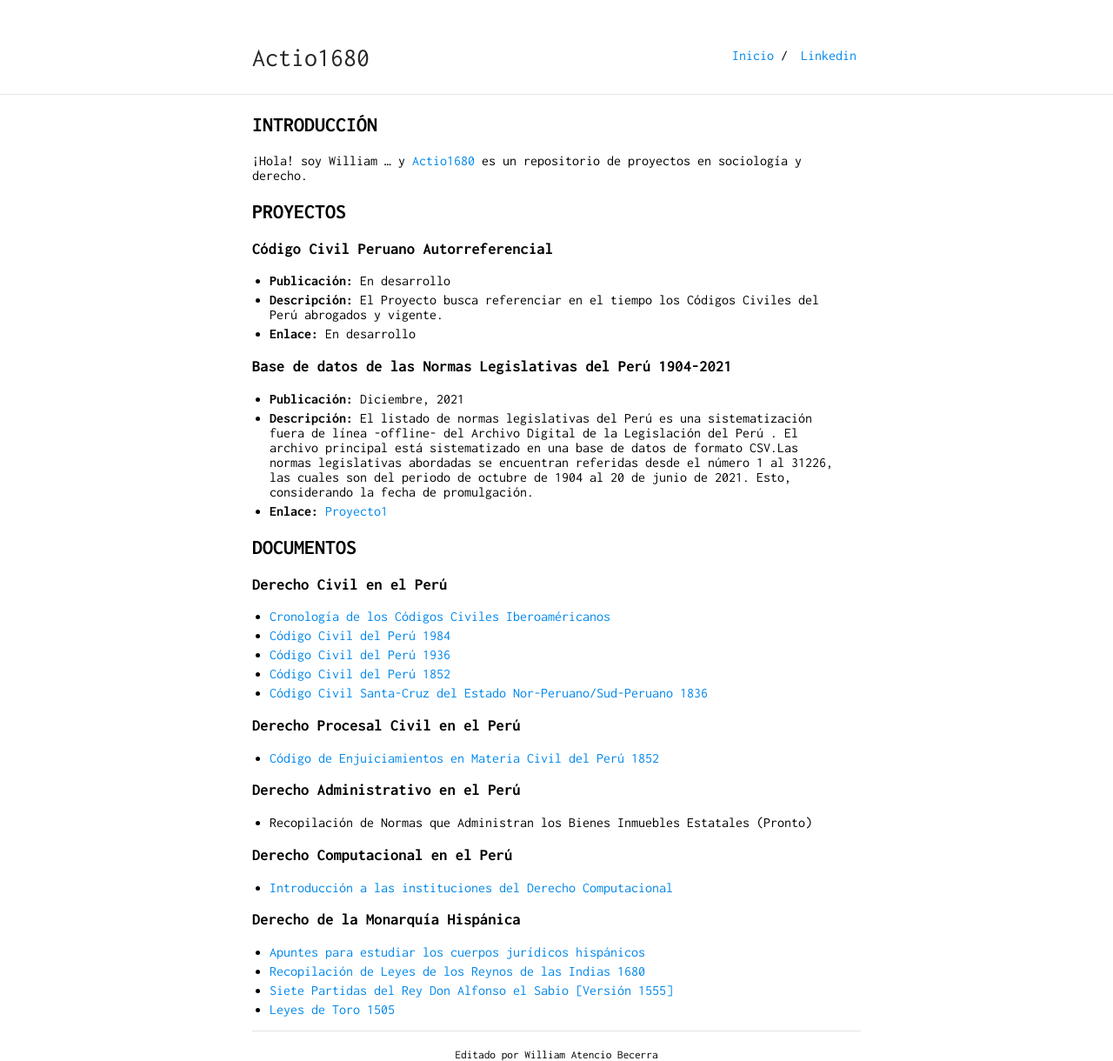
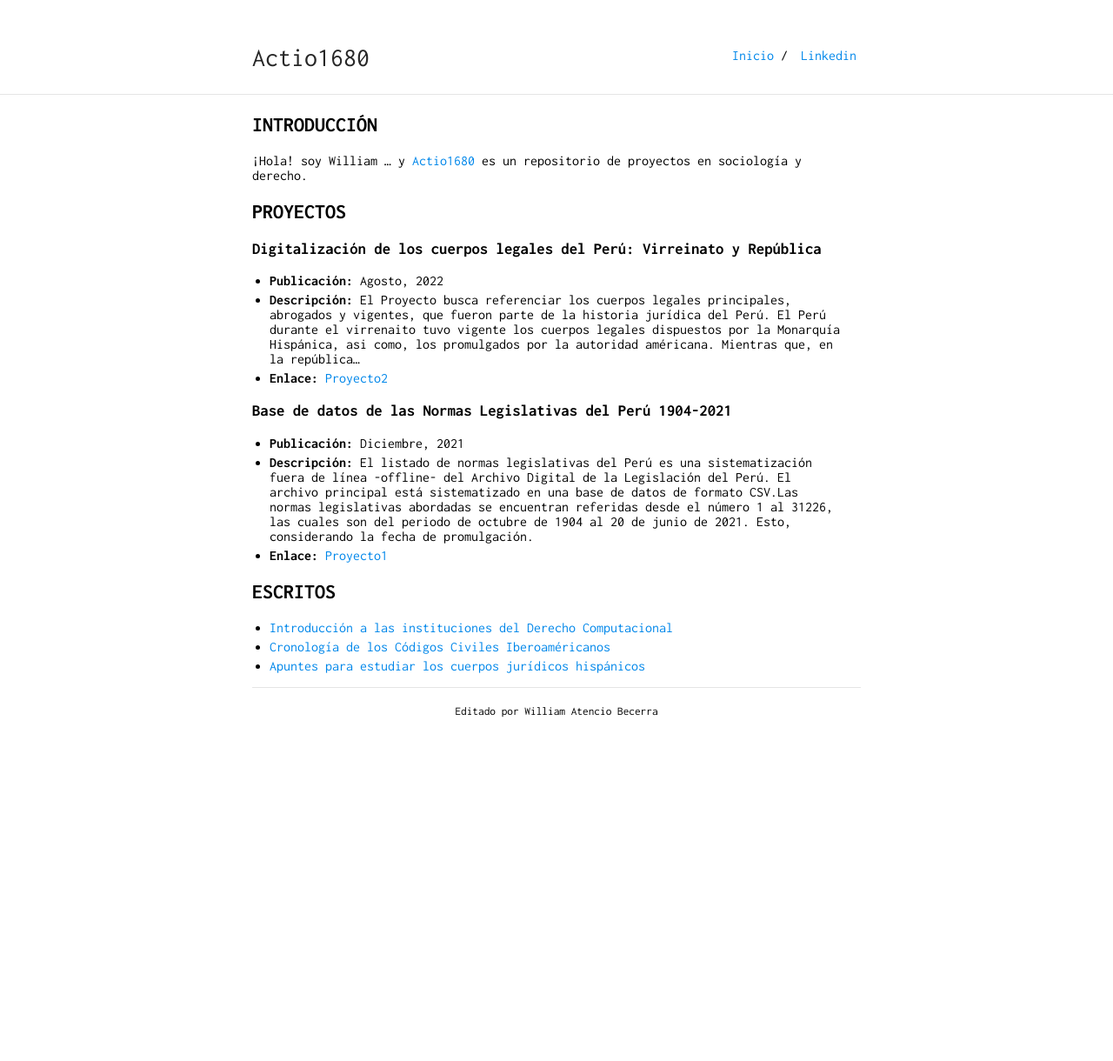
Before and after one commit to actio1680/actio1680.github.io, a Jekyll site: the page built from index.md, in a window 1280 px wide. Shown: the whole page at 87% size. Built offline with Jekyll 4.4.1, drawn with Linux system fonts in a browser that asks for light colours; our own code applies the rules of GitHub Pages for plain Markdown files; after the commit the page ends 900 px from its top, so only the background shows below that.

Commit message:
Update index.md

```diff
--- a/index.md
+++ b/index.md
@@ -10,38 +10,19 @@ layout: default
 
 ## PROYECTOS
 
-### Código Civil Peruano Autorreferencial
-- **Publicación:** En desarrollo
-- **Descripción:** El Proyecto busca referenciar en el tiempo los Códigos Civiles del Perú abrogados y vigente.
-- **Enlace:** En desarrollo
+### Digitalización de los cuerpos legales del Perú: Virreinato y República
+- **Publicación:** Agosto, 2022
+- **Descripción:** El Proyecto busca referenciar los cuerpos legales principales, abrogados y vigentes, que fueron parte de la historia jurídica del Perú. El Perú durante el virrenaito tuvo vigente los cuerpos legales dispuestos por la Monarquía Hispánica, asi como, los promulgados por la autoridad américana. Mientras que, en la república...
+- **Enlace:** [Proyecto2](proyectos/)
 
 ### Base de datos de las Normas Legislativas del Perú 1904-2021
 - **Publicación:** Diciembre, 2021
-- **Descripción:** El listado de normas legislativas del Perú es una sistematización fuera de línea -offline- del Archivo Digital de la Legislación del Perú . El archivo principal está sistematizado en una base de datos de formato CSV.Las normas legislativas abordadas se encuentran referidas desde el número 1 al 31226, las cuales son del periodo de octubre de 1904 al 20 de junio de 2021. Esto, considerando la fecha de promulgación.
+- **Descripción:** El listado de normas legislativas del Perú es una sistematización fuera de línea -offline- del Archivo Digital de la Legislación del Perú. El archivo principal está sistematizado en una base de datos de formato CSV.Las normas legislativas abordadas se encuentran referidas desde el número 1 al 31226, las cuales son del periodo de octubre de 1904 al 20 de junio de 2021. Esto, considerando la fecha de promulgación.
 - **Enlace:** [Proyecto1](proyectos/proyecto1.md)
 
 
-## DOCUMENTOS
-### Derecho Civil en el Perú
+## ESCRITOS
+
+- [Introducción a las instituciones del Derecho Computacional](paginas/escritos/instituciones-derecho-computacional.md)
 - [Cronología de los Códigos Civiles Iberoaméricanos](paginas/escritos/cronologiacc.md)
-- [Código Civil del Perú 1984](paginas/cc1984.md)
-- [Código Civil del Perú 1936](paginas/cc1936.md)
-- [Código Civil del Perú 1852](paginas/cc1852.md)
-- [Código Civil Santa-Cruz del Estado Nor-Peruano/Sud-Peruano 1836](paginas/cc1836.md)
-
-
-### Derecho Procesal Civil en el Perú
-- [Código de Enjuiciamientos en Materia Civil del Perú 1852](paginas/cpcivil1852.md)
-
-### Derecho Administrativo en el Perú
-- Recopilación de Normas que Administran los Bienes Inmuebles Estatales (Pronto)
-
-### Derecho Computacional en el Perú
-- [Introducción a las instituciones del Derecho Computacional](paginas/escritos/instituciones-derecho-computacional.md)
-
-
-### Derecho de la Monarquía Hispánica
 - [Apuntes para estudiar los cuerpos jurídicos hispánicos](paginas/escritos/manual-derecho-monarquia-hispanica.md)
-- [Recopilación de Leyes de los Reynos de las Indias 1680](paginas/recopilacion1680.md)
-- [Siete Partidas del Rey Don Alfonso el Sabio [Versión 1555] ](paginas/sietepartidas.md)
-- [Leyes de Toro 1505](paginas/leyestoro.md)
```
